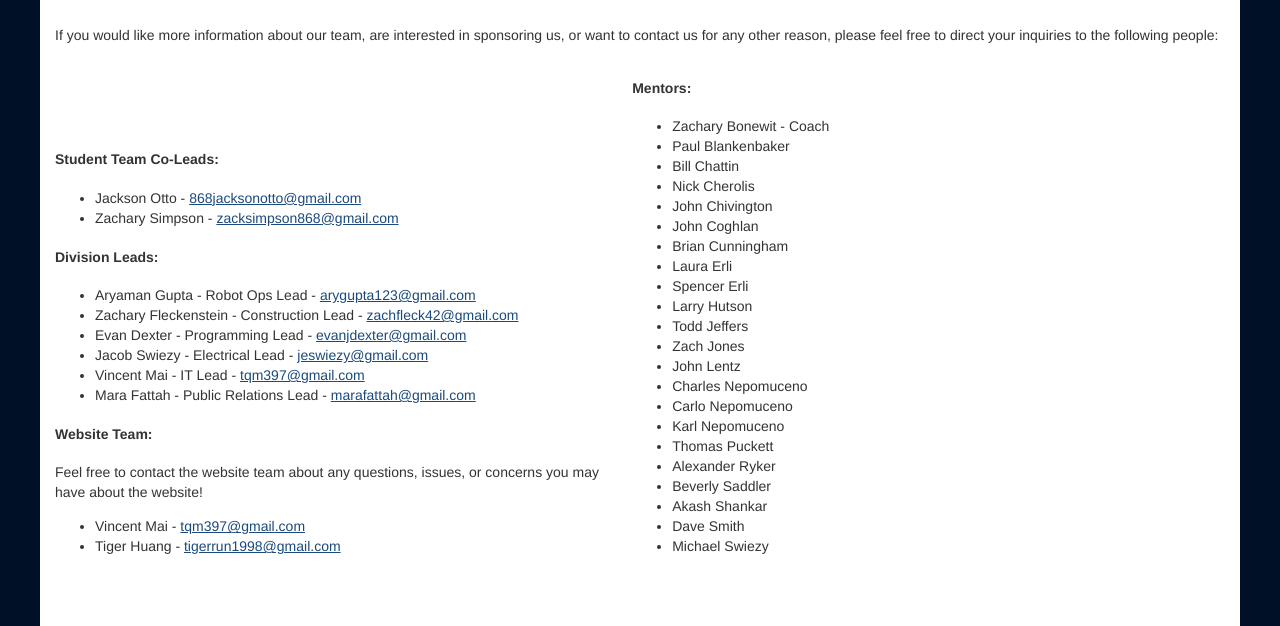
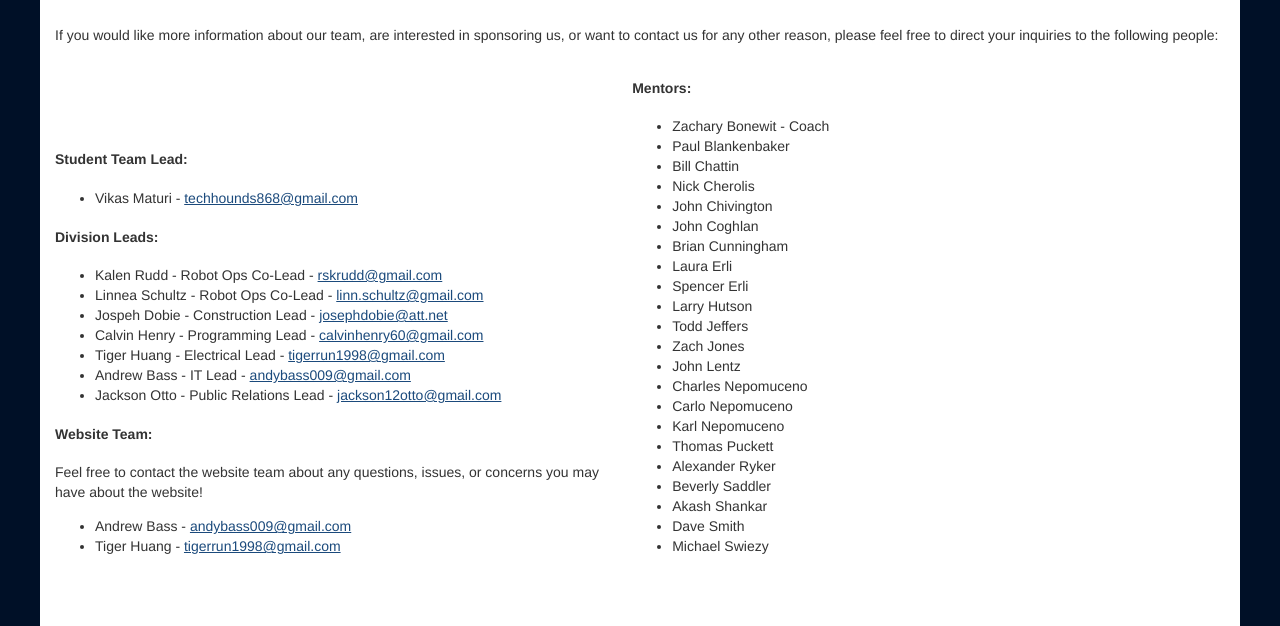
Before and after one commit to frc868/2014-website, a plain HTML site: page contact/index.html in a window 1280 px wide. Shown: the part 140-766 px from the top of the page. Drawn offline with Linux system fonts and the light colour scheme.

Commit message:
Update contact info for new leads

```diff
--- a/contact/index.html
+++ b/contact/index.html
@@ -75,28 +75,28 @@
 	If you would like more information about our team, are interested in sponsoring us, or want to contact us for any other reason, please feel free to direct your inquiries to the following people:</p>
 <div class="column50">
 	<h4>
-		Student Team Co-Leads:</h4>
+		Student Team Lead:</h4>
 	<ul>
 		<li>
-			Jackson Otto - <a href="mailto:868jacksonotto@gmail.com" target="_blank">868jacksonotto@gmail.com</a></li>
-		<li>
-			Zachary Simpson - <a href="mailto:zacksimpson868@gmail.com " target="_blank">zacksimpson868@gmail.com </a></li>
+            Vikas Maturi - <a href="mailto:techhounds868@gmail.com" target="_blank">techhounds868@gmail.com</a></li>
 	</ul>
 	<h4>
 		Division Leads:</h4>
 	<ul>
 		<li>
-			Aryaman Gupta - Robot Ops Lead - <a href="mailto:arygupta123@gmail.com" target="_blank">arygupta123@gmail.com</a></li>
+            Kalen Rudd - Robot Ops Co-Lead - <a href="mailto:rskrudd@gmail.com" target="_blank">rskrudd@gmail.com</a></li>
+        <li>
+            Linnea Schultz - Robot Ops Co-Lead - <a href="mailto:linn.schultz@gmail.com" target="_blank">linn.schultz@gmail.com</a></li>
 		<li>
-			Zachary Fleckenstein - Construction Lead - <a href="mailto:zachfleck42@gmail.com" target="_blank">zachfleck42@gmail.com</a></li>
+			Jospeh Dobie - Construction Lead - <a href="mailto:josephdobie@att.net" target="_blank">josephdobie@att.net</a></li>
 		<li>
-			Evan Dexter - Programming Lead - <a href="mailto:evanjdexter@gmail.com" target="_blank">evanjdexter@gmail.com</a></li>
+			Calvin Henry - Programming Lead - <a href="mailto:calvinhenry60@gmail.com" target="_blank">calvinhenry60@gmail.com</a></li>
 		<li>
-			Jacob Swiezy - Electrical Lead - <a href="mailto:jeswiezy@gmail.com" target="_blank">jeswiezy@gmail.com</a></li>
+			Tiger Huang - Electrical Lead - <a href="mailto:tigerrun1998@gmail.com " target="_blank">tigerrun1998@gmail.com</a></li>
 		<li>
-			Vincent Mai - IT Lead - <a href="mailto:tqm397@gmail.com" target="_blank">tqm397@gmail.com</a></li>
+		    Andrew Bass - IT Lead - <a href="mailto:andybass009@gmail.com" target="_blank">andybass009@gmail.com</a></li>
 		<li>
-			Mara Fattah - Public Relations Lead - <a href="mailto:marafattah@gmail.com" target="_blank">marafattah@gmail.com</a></li>
+			Jackson Otto - Public Relations Lead - <a href="mailto:jackson12otto@gmail.com" target="_blank">jackson12otto@gmail.com</a></li>
 	</ul>
 	<h4>
 		Website Team:</h4>
@@ -104,7 +104,7 @@
 		Feel free to contact the website team about any questions, issues, or concerns you may have about the website!</p>
 	<ul>
 		<li>
-			Vincent Mai - <a href="mailto:tqm397@gmail.com?subject=TechHOUNDS Website&" target="_blank">tqm397@gmail.com</a></li>
+		    Andrew Bass - <a href="mailto:andybass009@gmail.com" target="_blank">andybass009@gmail.com</a></li>
 		<li>
 			Tiger Huang - <a href="mailto:tigerrun1998@gmail.com ?subject=TechHOUNDS Website&" target="_blank">tigerrun1998@gmail.com </a></li>
 	</ul>
```
